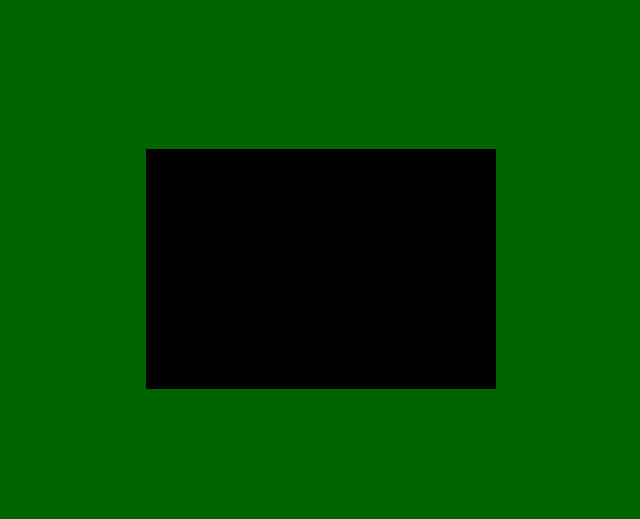
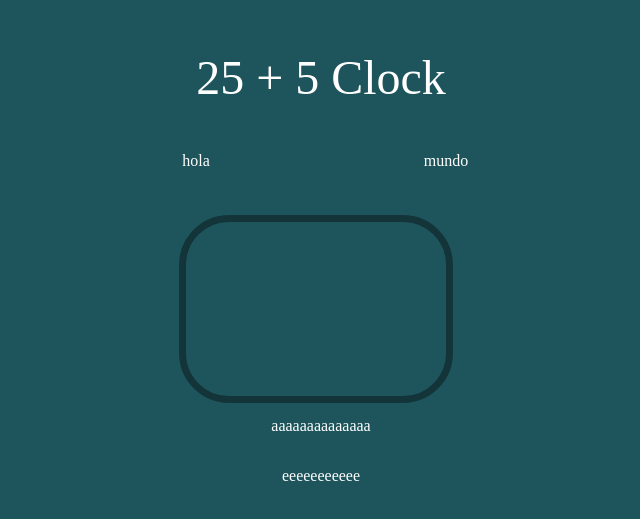
Before and after one commit to Gerardm65/25-5-clock, a React (Create React App) app: page / in a window 1280 px wide. Shown: the part 131-650 px from the top of the page, without its empty margins (319-959 px from the left). Built offline with nearby package versions, Linux system fonts and the light colour scheme.

Commit message:
Css structure made

```diff
--- a/src/App.js
+++ b/src/App.js
@@ -4,7 +4,21 @@ function App() {
   return (
     <div className="App">
       <header className="App-header">
-       <div className="clock__container"></div>
+        <div className="Main__title">25 + 5 Clock</div>
+        <div className="Break__container">
+          <div className="Break__length">hola </div>
+          <div className="Session__length">mundo</div>
+        </div>
+        <div className="timer__container">
+          <div className="timer">
+            <div className="timer__title"></div>
+            <div className="timer__display"></div>
+          </div>
+        </div>
+        <div className="control__container">
+          <div className="timer__control">aaaaaaaaaaaaaa</div>
+          <div className="timer__author">eeeeeeeeeee</div>
+        </div>
       </header>
     </div>
   );
--- a/src/App.scss
+++ b/src/App.scss
@@ -13,13 +13,93 @@ body {
 justify-content: center;
 align-items: center;
 height: 100%;
-background-color: darkgreen;
+background-color: #1e555c;
+font-family: 'Times New Roman', Times, serif;
+color: white;
+
 .App
 {
   justify-self: center;
   align-self: center;
-  width: 350px;
-  height: 240px;
-  background-color: black;
+  width: 500px;
+  height: 440px;
+  .App-header {
+    width: 100%;
+    height: 100%;
+    // display: block;
+
+    .Main__title{
+      line-height: 58px ;
+      font-size:3rem;
+      width: 100%;
+      margin-bottom: 20px;
+      display: flex;
+    justify-content: center;
+   }
+   .Break__container{
+    width: 100%;
+    height: 68px;
+    display: flex !important;
+    justify-content: center;
+    align-items: center;
+
+    .Break__length, .Session__length{
+      display: flex;
+      justify-content: center;
+      align-items: center;
+   width: 100%;
+   height: 102px;
+   }}
+   .timer__container{
+    display: flex;
+    justify-content: center;
+    align-items: center;
+    width: 260px;
+    height:174px;
+    margin: 20px 108px 10px;
+    border-radius: 50px;
+    border: 7px solid #13353a;
+    .timer{
+      margin-top: 8px;
+
+      justify-content: center;
+      align-items: center;
+      width: 80%;
+      height: 90%;
+      .timer__title{
+        width: 100%;
+        height: 25%;
+        // margin: 12px auto;
+      }
+      .timer__display{
+        width: 100%;
+        height: 75%;
+        margin: auto;
+      }
+    }
+
+
+   }
+   .control__container{
+      // width: 100%;
+      height: 100px;
+      display: flex;
+      flex-direction: column;
+      // margin: auto;
+      text-align: center;
+
+    justify-content: center;
+      .timer__control{
+        width: 100%;
+        height: 34px;
+      }
+      .timer__author{
+        margin-top:16px;
+        width: 100%;
+        height: 42px;
+
+      }
+    }
+  }
 }
 }
```
